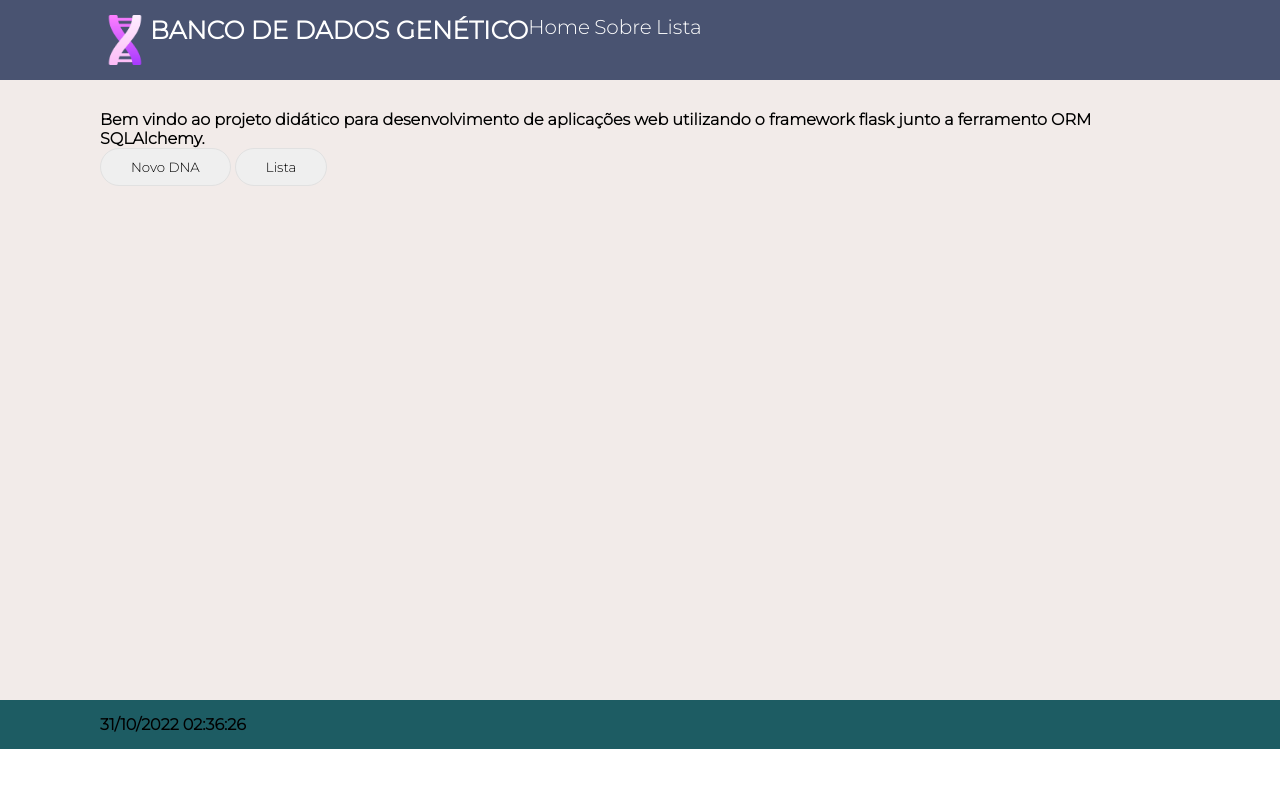
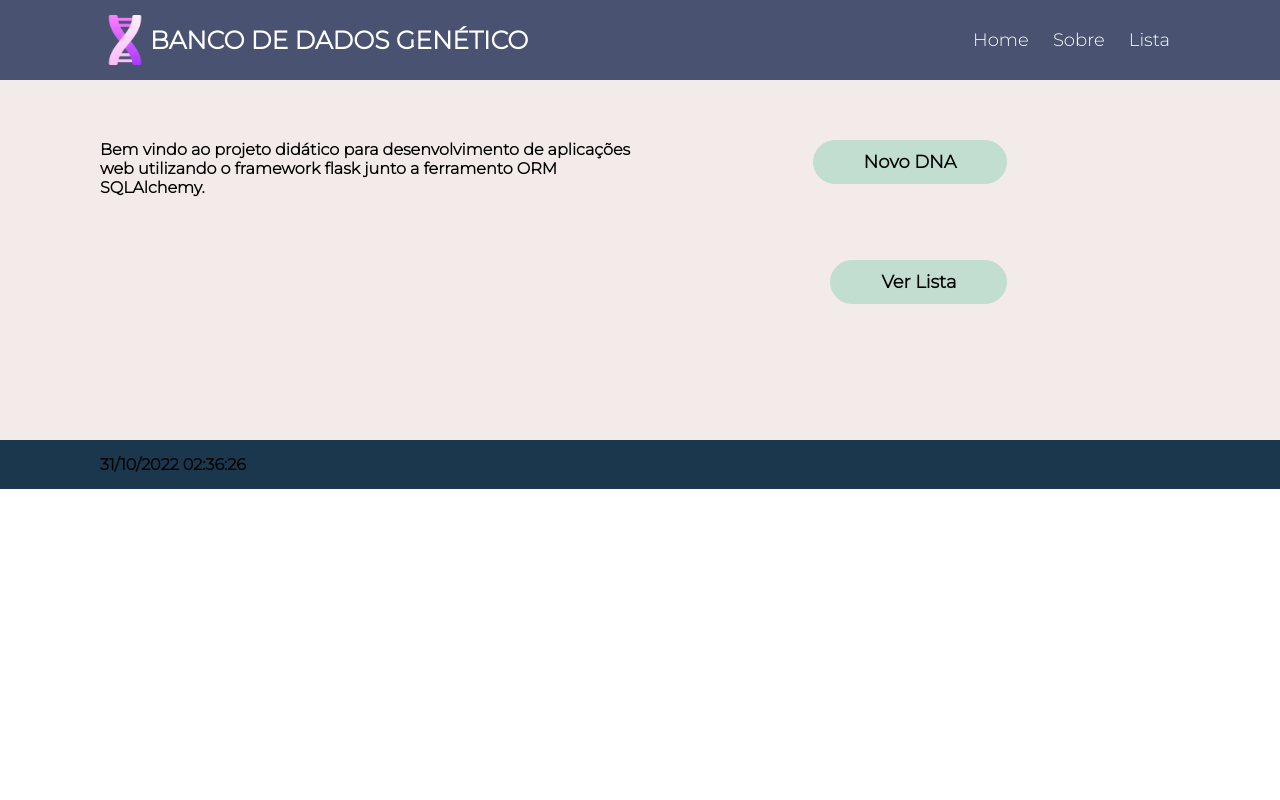
Before and after one commit to isbueno/bdg-web-app, a Flask app: page / in a window 1280 px wide. Run offline with Flask 2, Linux system fonts and the light colour scheme.

Commit message:
git -m "Web App - CSS Commit"

```diff
--- a/static/style.css
+++ b/static/style.css
@@ -19,7 +19,12 @@ header{
     padding: 15px 100px;
     background-color:#495371;
     display: flex;
-    left: 0;
+    justify-content: space-between;
+    vertical-align: baseline;
+}
+
+header div{
+    display: flex;
 }
 
 .logo{
@@ -29,25 +34,44 @@ header{
 main{
     padding: 30px 100px;
     background-color: #F2EBE9;
-    height: 70vh;
+    height: 300px;
+    display: flex;
+}
+
+main div{
+    padding: 30px 0;
+    width: 50%;
+    display: grid;
+    margin: 0 auto;
+}
+
+main div.btn-menu{
+    justify-content: center;
+    text-align: right;
 }
 
 footer{
     padding: 15px 100px;
-    background-color:#1D5C63;
+    background-color:#1A374D;
+}
+
+menu{
+    margin: auto 0;
 }
 
 menu a{
     color: #FFFFFF;
-    font-size: 20px;
+    font-size: 18px;
     text-decoration: none;
     text-align: left;
+    padding: 0 10px;
 }
 
 h1{
     font-size: 25px;
     color: #FFFFFF;
     font-weight: 100px;
+    margin: auto 0;
 }
 
 p{
@@ -55,12 +79,15 @@ p{
 }
 
 button{
-    padding: 10px 30px;
-    border: 1px solid #e1e1e1;
+    font-size: 18px;
+    font-weight: bold;
+    padding: 10px 50px;
+    border: 1px solid #C2DED1;
     border-radius: 100px;
+    background-color: #C2DED1;
 }
 
 button:hover{
-    transform:scale(1.2);
+    transform:scale(1.1);
     transition: .4s ease-in-out;
 }
--- a/templates/dna/list.html
+++ b/templates/dna/list.html
@@ -3,6 +3,8 @@
 <head>
     <meta charset="UTF-8">
     <title>DNA LIST</title>
+      <link rel="stylesheet" style="text/css" href="{{ url_for('static', filename='style.css') }}">
+
 </head>
 <body>
 
--- a/templates/dna/new.html
+++ b/templates/dna/new.html
@@ -3,6 +3,8 @@
 <head>
     <meta charset="UTF-8">
     <title>Title</title>
+        <link rel="stylesheet" style="text/css" href="{{ url_for('static', filename='style.css') }}">
+
 </head>
 <body>
 
--- a/templates/index.html
+++ b/templates/index.html
@@ -3,7 +3,16 @@
 <head>
     <meta charset="UTF-8">
     <link rel="stylesheet" style="text/css" href="{{ url_for('static', filename='style.css') }}">
-    <title>BDG - Web App</title>
+
+    <head>
+        {% if title %}
+        <title>{{ title }} - BDG</title>
+        {% else %}
+        <title>WEB APP</title>
+        {% endif %}
+    </head>
+
+
     <link rel="preconnect" href="https://fonts.googleapis.com">
 <link rel="preconnect" href="https://fonts.gstatic.com" crossorigin>
 <link href="https://fonts.googleapis.com/css2?family=Montserrat:wght@300&display=swap" rel="stylesheet">
@@ -11,8 +20,10 @@
 <body>
 
 <header>
+        <div>
             <img class="logo" src="{{ url_for('static', filename='dna.png') }}">
             <h1>BANCO DE DADOS GENÉTICO</h1>
+        </div>
         <menu>
             <item><a href="./index">Home</a></item>
             <item><a href="#">Sobre</a></item>
@@ -27,9 +38,10 @@
             de aplicações web utilizando o framework flask junto
             a ferramento ORM SQLAlchemy.
         </p>
-
+    </div>
+    <div class="btn-menu">
        <a href="./dna/new"><button>Novo DNA</button></a>
-        <a href="./dna/"><button>Lista</button></a>
+       <a href="./dna/"><button>Ver Lista</button></a>
     </div>
 </main>
 
@@ -38,4 +50,5 @@
 </footer>
 
 </body>
+
 </html>
```
Also changed, not shown: templates/header.html (added). Lines whose indentation alone changed are shown as unchanged.
